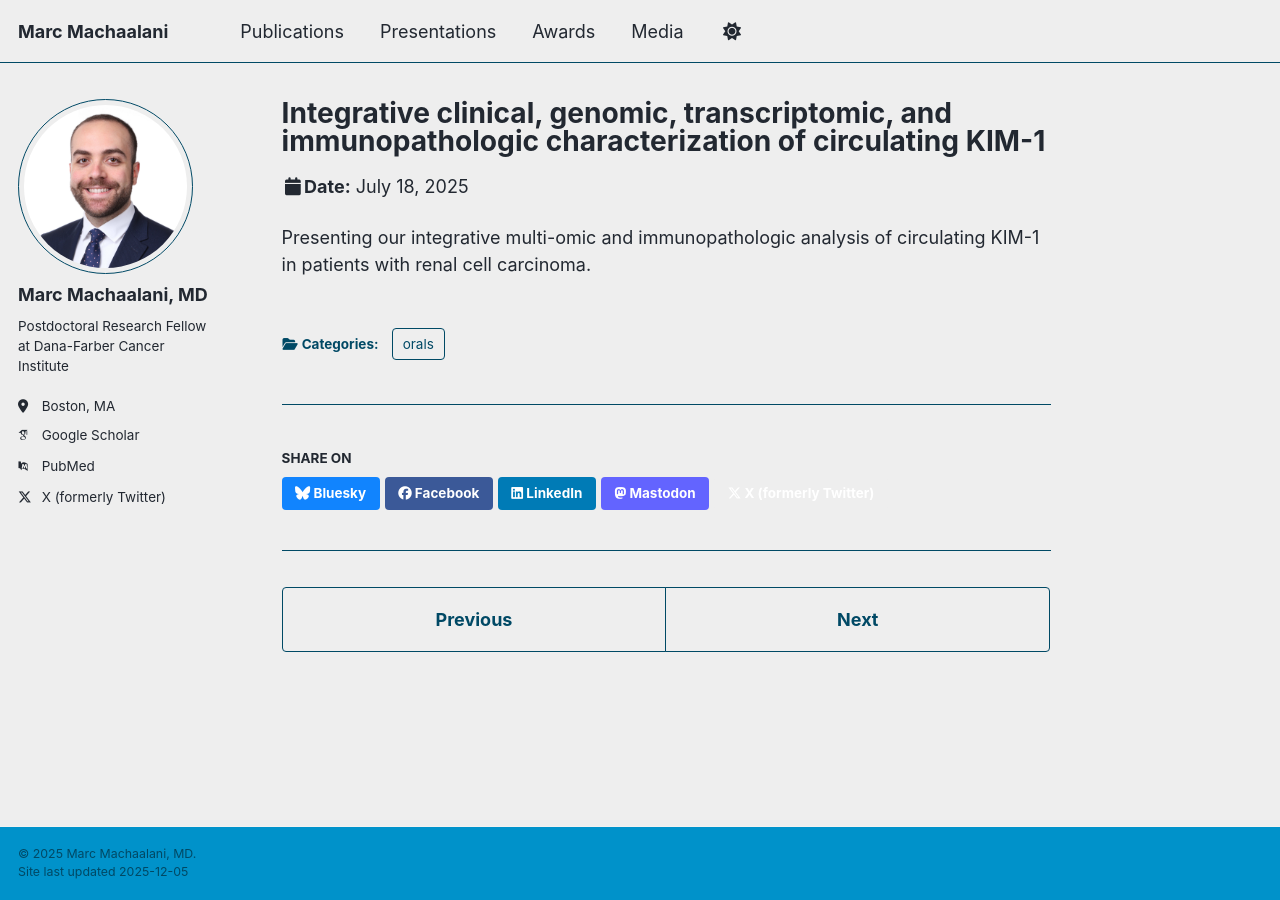
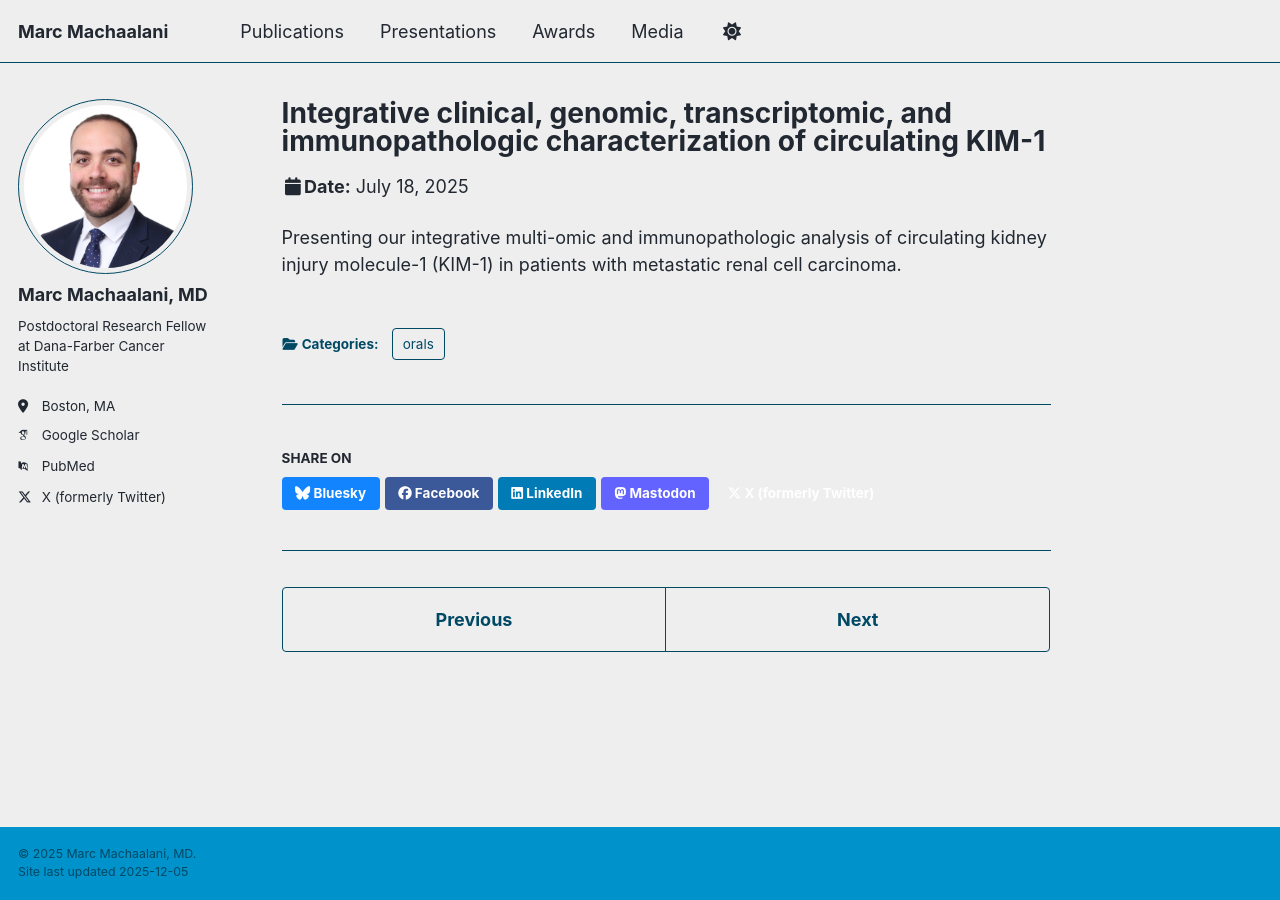
Before and after one commit to MarcMachaalani/marcmachaalani.github.io, a Jekyll site: the page built from _talks/2025-07-18-kcrs-kim1-integrative-oral.md, in a window 1280 px wide. Built offline with Jekyll 4.4.1, drawn with Linux system fonts in a browser that asks for light colours; some web fonts are replaced; a script bundle is joined from its source files by our own code; library files that are not in the unit come from our copies.

Commit message:
Update 2025-07-18-kcrs-kim1-integrative-oral.md

```diff
--- a/_talks/2025-07-18-kcrs-kim1-integrative-oral.md
+++ b/_talks/2025-07-18-kcrs-kim1-integrative-oral.md
@@ -9,4 +9,4 @@ date: 2025-07-18
 location: "Boston, MA, USA"
 ---
 
-Presenting our integrative multi-omic and immunopathologic analysis of circulating KIM-1 in patients with renal cell carcinoma.
+Presenting our integrative multi-omic and immunopathologic analysis of circulating kidney injury molecule-1 (KIM-1) in patients with metastatic renal cell carcinoma.
```
